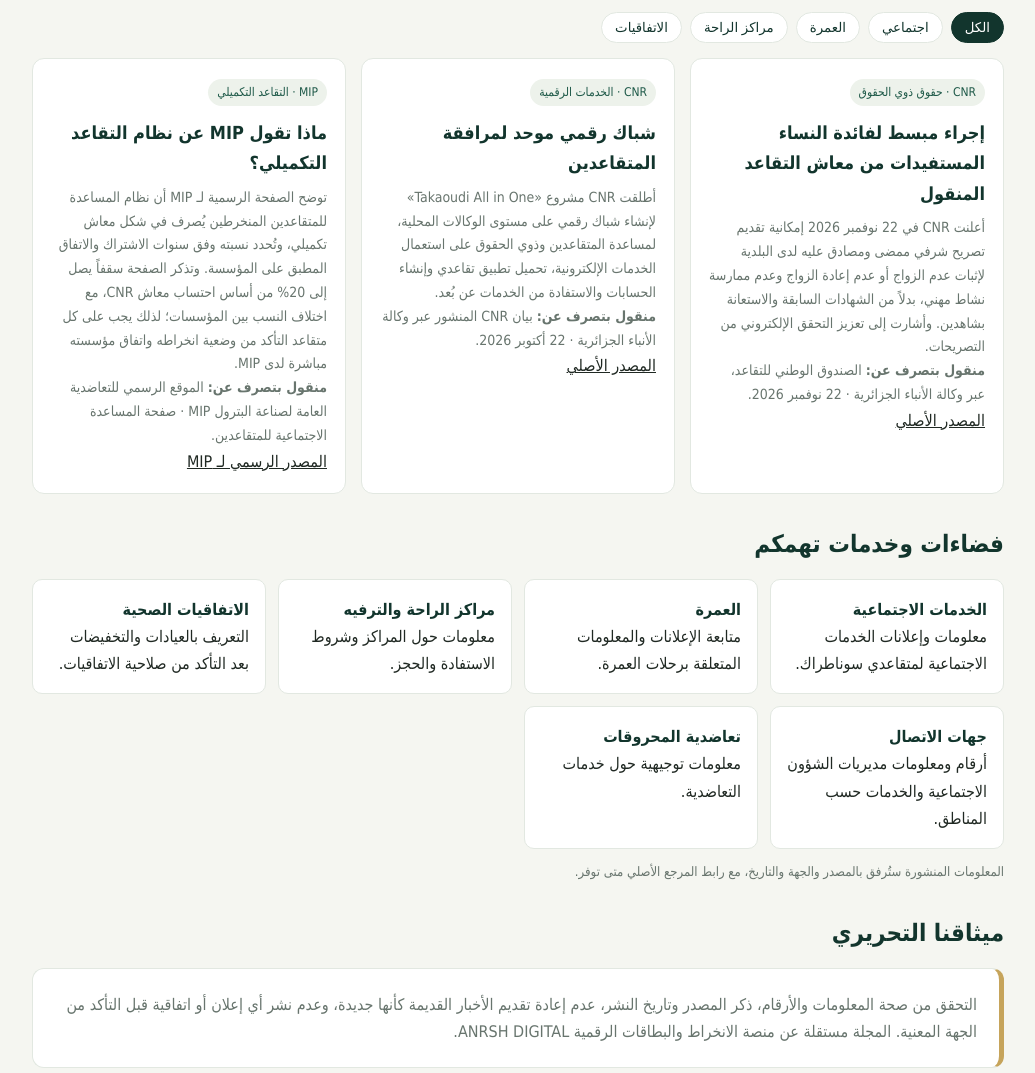
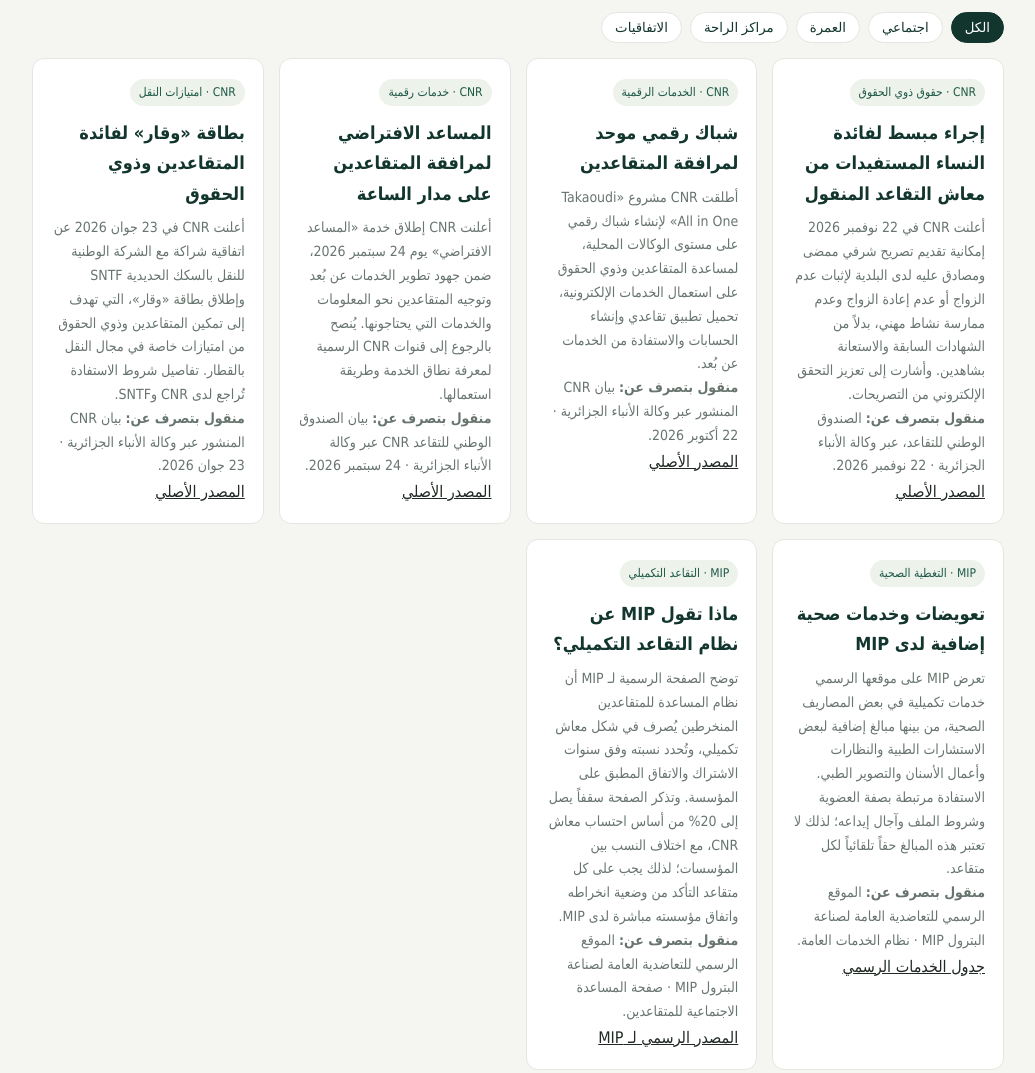
Before and after one commit to irched66/ANRSH-PRESSE, a plain HTML site: page index.html in a window 1280 px wide. Shown: the part 1037-2110 px from the top of the page, without its empty margins (122-1157 px from the left). Drawn offline with Linux system fonts and the light colour scheme.

Commit message:
Expand issue one with CNR digital, Waqar and MIP health services

```diff
--- a/index.html
+++ b/index.html
@@ -57,6 +57,27 @@
 <p class="note"><strong>منقول بتصرف عن:</strong> بيان CNR المنشور عبر وكالة الأنباء الجزائرية · 22 أكتوبر 2026.</p>
 <a href="https://www.aps.dz/fr/algerie/societe/mvjpjcu1-la-cnr-lance-le-projet-du-guichet-numerique-unique" target="_blank" rel="noopener">المصدر الأصلي</a>
 </article>
+<article class="card" data-category="social">
+<span class="tag">CNR · خدمات رقمية</span>
+<h3>المساعد الافتراضي لمرافقة المتقاعدين على مدار الساعة</h3>
+<p>أعلنت CNR إطلاق خدمة «المساعد الافتراضي» يوم 24 سبتمبر 2026، ضمن جهود تطوير الخدمات عن بُعد وتوجيه المتقاعدين نحو المعلومات والخدمات التي يحتاجونها. يُنصح بالرجوع إلى قنوات CNR الرسمية لمعرفة نطاق الخدمة وطريقة استعمالها.</p>
+<p class="note"><strong>منقول بتصرف عن:</strong> بيان الصندوق الوطني للتقاعد CNR عبر وكالة الأنباء الجزائرية · 24 سبتمبر 2026.</p>
+<a href="https://www.aps.dz/fr/algerie/societe/mufi1u0j-assistant-virtuel-un-nouveau-service-numerique-pour-prendre-en-charge-les-preoccupations-des-retraites" target="_blank" rel="noopener">المصدر الأصلي</a>
+</article>
+<article class="card" data-category="agreements">
+<span class="tag">CNR · امتيازات النقل</span>
+<h3>بطاقة «وقار» لفائدة المتقاعدين وذوي الحقوق</h3>
+<p>أعلنت CNR في 23 جوان 2026 عن اتفاقية شراكة مع الشركة الوطنية للنقل بالسكك الحديدية SNTF وإطلاق بطاقة «وقار»، التي تهدف إلى تمكين المتقاعدين وذوي الحقوق من امتيازات خاصة في مجال النقل بالقطار. تفاصيل شروط الاستفادة تُراجع لدى CNR وSNTF.</p>
+<p class="note"><strong>منقول بتصرف عن:</strong> بيان CNR المنشور عبر وكالة الأنباء الجزائرية · 23 جوان 2026.</p>
+<a href="https://www.aps.dz/fr/algerie/societe/mqqyu9iv-lancement-de-la-carte-waqar-au-profit-des-retraites-et-des-ayants-droit" target="_blank" rel="noopener">المصدر الأصلي</a>
+</article>
+<article class="card" data-category="agreements">
+<span class="tag">MIP · التغطية الصحية</span>
+<h3>تعويضات وخدمات صحية إضافية لدى MIP</h3>
+<p>تعرض MIP على موقعها الرسمي خدمات تكميلية في بعض المصاريف الصحية، من بينها مبالغ إضافية لبعض الاستشارات الطبية والنظارات وأعمال الأسنان والتصوير الطبي. الاستفادة مرتبطة بصفة العضوية وشروط الملف وآجال إيداعه؛ لذلك لا تعتبر هذه المبالغ حقاً تلقائياً لكل متقاعد.</p>
+<p class="note"><strong>منقول بتصرف عن:</strong> الموقع الرسمي للتعاضدية العامة لصناعة البترول MIP · نظام الخدمات العامة.</p>
+<a href="https://mip.dz/prestations-general/" target="_blank" rel="noopener">جدول الخدمات الرسمي</a>
+</article>
 <article class="card" data-category="agreements">
 <span class="tag">MIP · التقاعد التكميلي</span>
 <h3>ماذا تقول MIP عن نظام التقاعد التكميلي؟</h3>
```
